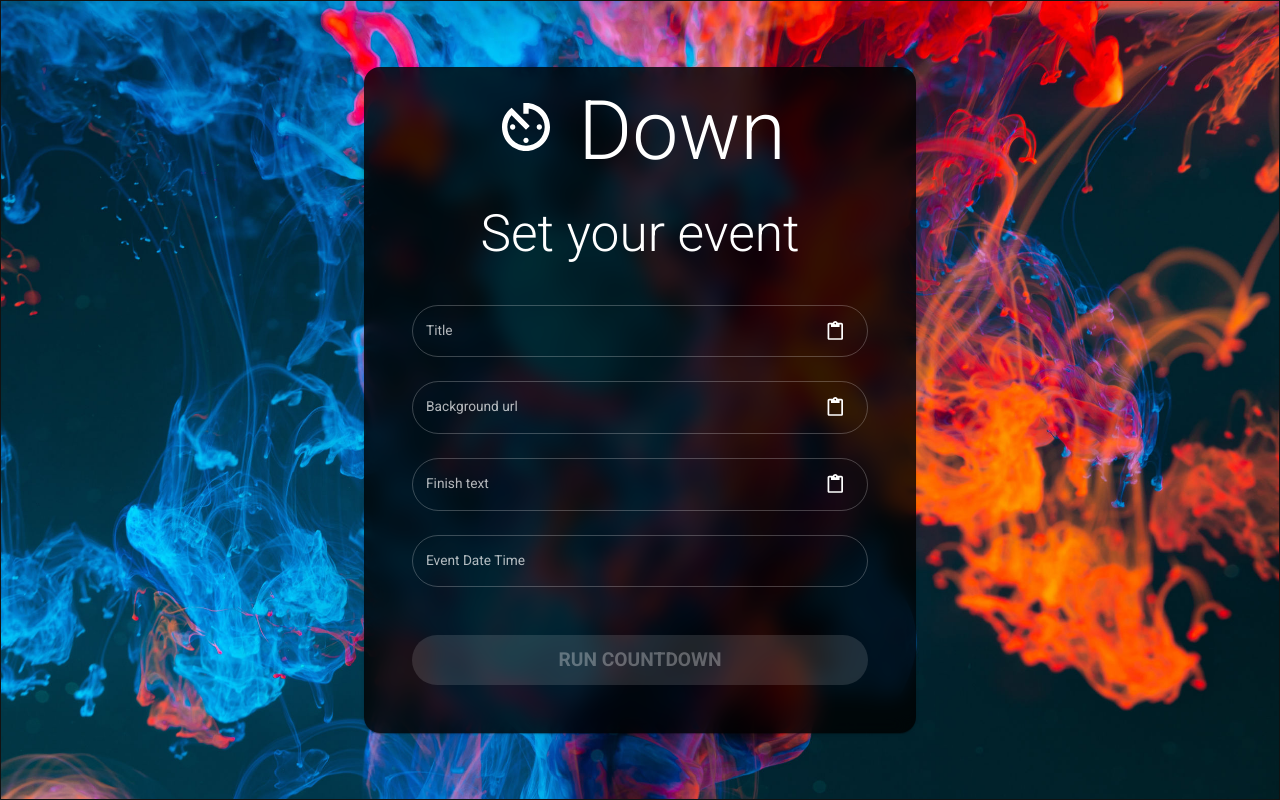
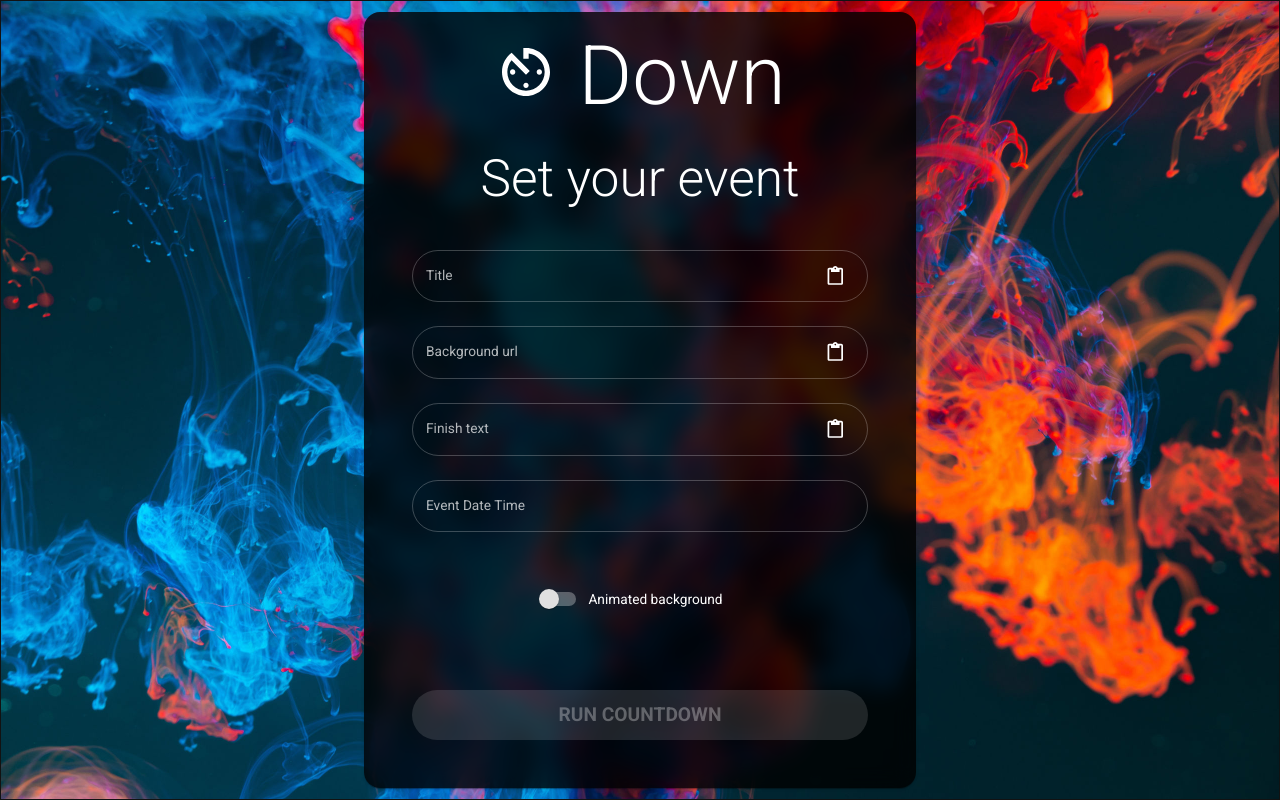
Before and after one commit to Krawart/KDown, a React (Vite) app: page / in a window 1280 px wide. Built offline with nearby package versions, Linux system fonts and the light colour scheme.

Commit message:
feat[render_infinite_loop_countdown] Optimized presentation screen

```diff
--- a/package.json
+++ b/package.json
@@ -1,7 +1,7 @@
 {
   "name": "kdown",
   "private": true,
-  "version": "0.5.1",
+  "version": "0.6.0",
   "homepage": "https://krawart.github.io/KDown",
   "scripts": {
     "dev": "vite",
--- a/src/components/AnimatedBackground/index.tsx
+++ b/src/components/AnimatedBackground/index.tsx
@@ -1,15 +1,16 @@
-import { slowZoomInOutAnimation } from '../../styles/animations'
 import { Box, Fade } from '@mui/material'
 import { ReactElement, useEffect, useState } from 'react'
 import defaultBackground from '../../assets/bg-01.jpg'
 import { useDebounce } from '../../hooks/useDebounce'
+import { slowZoomInOutAnimation } from '../../styles/animations'
 
 type AnimatedBackgroundProps = {
   children: ReactElement
   backgroundUrl: string
+  isAnimated: boolean
 }
 
-function AnimatedBackground({ children, backgroundUrl }: AnimatedBackgroundProps) {
+function AnimatedBackground({ children, backgroundUrl, isAnimated }: AnimatedBackgroundProps) {
   const onDebounced = useDebounce()
   const [debouncedBackgroundUrl, setDebouncedBackgroundUrl] = useState(backgroundUrl)
   useEffect(() => {
@@ -31,7 +32,7 @@ function AnimatedBackground({ children, backgroundUrl }: AnimatedBackgroundProps
             backgroundSize: 'cover',
             minHeight: '100vh',
             minWidth: '100vw',
-            ...slowZoomInOutAnimation,
+            ...(isAnimated && slowZoomInOutAnimation),
           }}
         ></Box>
         <Box
--- a/src/hooks/useCountdownSettings.ts
+++ b/src/hooks/useCountdownSettings.ts
@@ -9,13 +9,15 @@ export function useCountdownSettings() {
 
   const [eventTitle, setEventTitle] = useState((searchParams.get('event-title') as string) ?? '')
   const [backgroundUrl, setBackgroundUrl] = useState(
-    (searchParams.get('background-url') as string) ?? defaultBackground
+    (searchParams.get('background-url') as string) ?? defaultBackground,
   )
   const [finishedText, setFinishedText] = useState((searchParams.get('finished-text') as string) ?? '')
   const [eventDate, setEventDate] = useState<Date | null>(
-    searchParams.get('event-date') ? new Date(searchParams.get('event-date') as string) : null
+    searchParams.get('event-date') ? new Date(searchParams.get('event-date') as string) : null,
   )
   const [isPresenting, setIsPresenting] = useState<boolean>((searchParams.get('is-presenting') as string) === 'true')
+
+  const [isAnimated, setIsAnimated] = useState<boolean>((searchParams.get('is-animated') as string) === 'true')
 
   useEffect(() => {
     onDebounced(() => {
@@ -26,9 +28,10 @@ export function useCountdownSettings() {
         params.append('background-url', backgroundUrl)
       if (eventDate !== null) params.append('event-date', eventDate.toISOString())
       if (isPresenting) params.append('is-presenting', 'true')
+      if (isAnimated) params.append('is-animated', 'true')
       setSearchParams(createSearchParams(params))
     })
-  }, [eventTitle, finishedText, backgroundUrl, eventDate, isPresenting])
+  }, [eventTitle, finishedText, backgroundUrl, eventDate, isPresenting, isAnimated])
 
   return {
     eventTitle,
@@ -41,5 +44,7 @@ export function useCountdownSettings() {
     setEventDate,
     isPresenting,
     setIsPresenting,
+    isAnimated,
+    setIsAnimated,
   }
 }
--- a/src/pages/index.tsx
+++ b/src/pages/index.tsx
@@ -2,7 +2,17 @@ import { useCountdownSettings } from '../hooks/useCountdownSettings'
 import { FormEvent } from 'react'
 import AnimatedBackground from '../components/AnimatedBackground'
 import PresentationScreen from '../components/PresentationScreen'
-import { Button, Card, CardContent, Container, Grid, TextField, Typography } from '@mui/material'
+import {
+  Button,
+  Card,
+  CardContent,
+  Container,
+  FormControlLabel,
+  Grid,
+  Switch,
+  TextField,
+  Typography,
+} from '@mui/material'
 import { AvTimer } from '@mui/icons-material'
 import TextInput from '../components/inputs/TextInput'
 import defaultBackground from '../assets/bg-01.jpg'
@@ -20,6 +30,8 @@ function RootPage() {
     setEventDate,
     isPresenting,
     setIsPresenting,
+    isAnimated,
+    setIsAnimated,
   } = useCountdownSettings()
 
   function handlePresentationStart(e: FormEvent) {
@@ -28,7 +40,7 @@ function RootPage() {
   }
 
   return (
-    <AnimatedBackground backgroundUrl={backgroundUrl}>
+    <AnimatedBackground isAnimated={isAnimated} backgroundUrl={backgroundUrl}>
       {isPresenting ? (
         <PresentationScreen
           title={eventTitle}
@@ -72,11 +84,19 @@ function RootPage() {
                           {...props}
                         />
                       )}
-                      label="Event Date Time"
+                      label='Event Date Time'
                       value={eventDate}
                       onChange={(newEventDate) => setEventDate(newEventDate)}
                       onError={() => setEventDate(null)}
                     />
+                  </Grid>
+                  <Grid item xs={12}>
+                    <FormControlLabel control={<Switch
+                      sx={{ my: 3 }}
+                      checked={isAnimated}
+                      color={'primary'}
+                      onChange={() => setIsAnimated(checked => !checked)}
+                    />} label='Animated background' />
                   </Grid>
                   <Grid item xs={12}>
                     <Button
```
